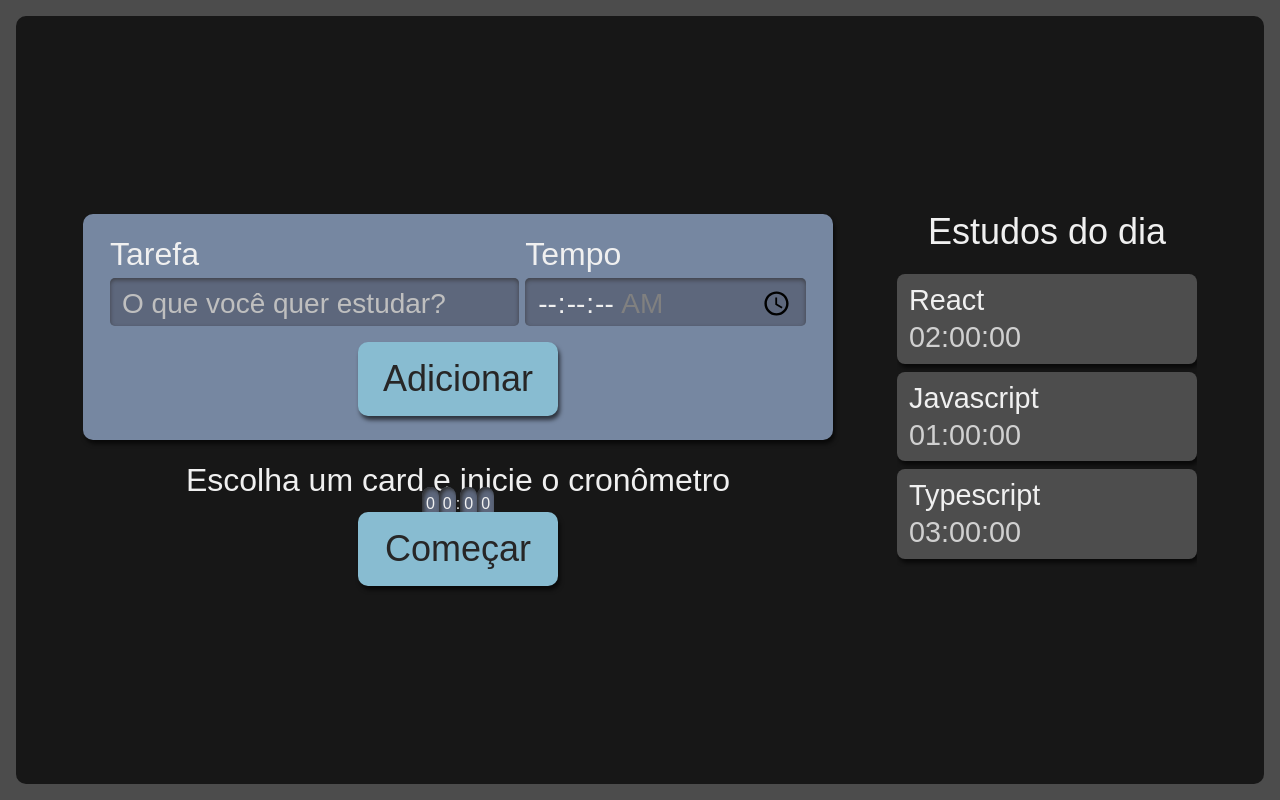
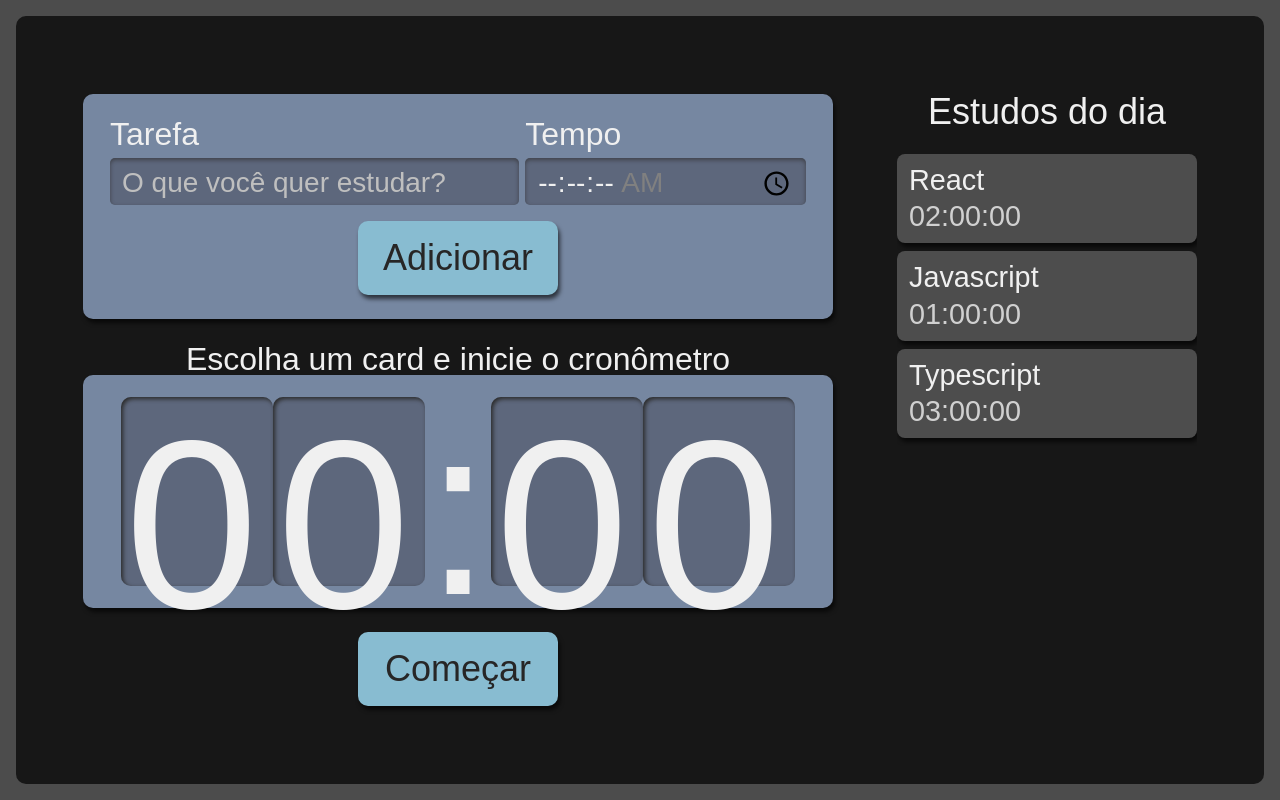
Before and after one commit to Melksedeque/alura-studies-timer, a React (Vite) app: page / in a window 1280 px wide. Built offline with nearby package versions, Linux system fonts and the light colour scheme.

Commit message:
Aplicação de classes CSS no estilo do Cronometro

```diff
--- a/src/components/Cronometro/index.tsx
+++ b/src/components/Cronometro/index.tsx
@@ -5,8 +5,8 @@ import style from "./Cronometro.module.scss";
 export default function Cronometro() {
   return (
     <div className={style.cronometro}>
-      <p>Escolha um card e inicie o cronômetro</p>
-      <div>
+      <p className={style.titulo}>Escolha um card e inicie o cronômetro</p>
+      <div className={style.relogioWrapper}>
         <Relogio />
       </div>
       <Botao>Começar</Botao>
```
